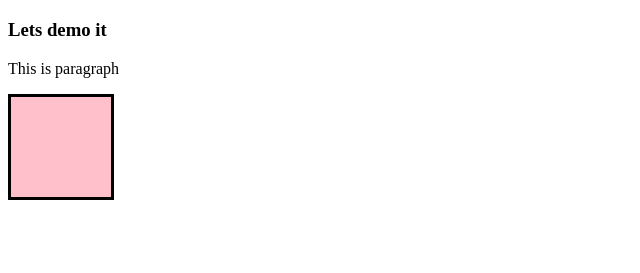
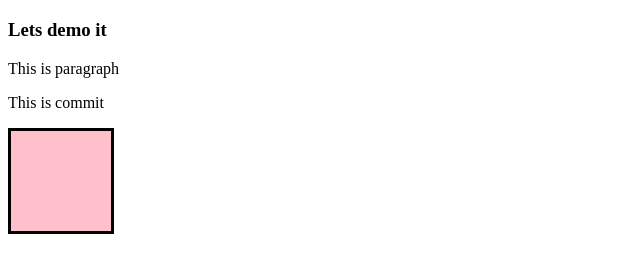
Before and after one commit to Bheeshamlal/JS_Part_10_continue, a plain HTML site: page index.html in a window 1280 px wide. Shown: the part 61-334 px from the top of the page, without its empty margins (0-640 px from the left). Drawn offline with Linux system fonts and the light colour scheme.

Commit message:
this in Events

```diff
--- a/index.html
+++ b/index.html
@@ -12,6 +12,7 @@
     <h1>Use of this in Event listeners</h1>
     <h3>Lets demo it</h3>
     <p>This is paragraph</p>
+    <p>This is commit</p>
     <div class="box"></div>
 
     <script src="app.js"></script>
```
